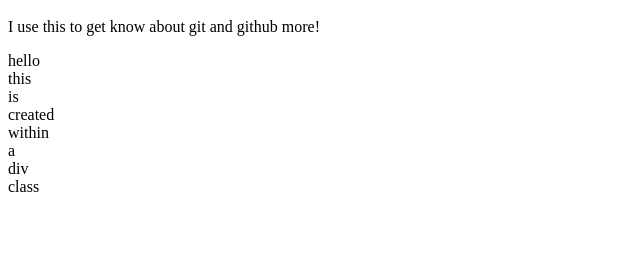
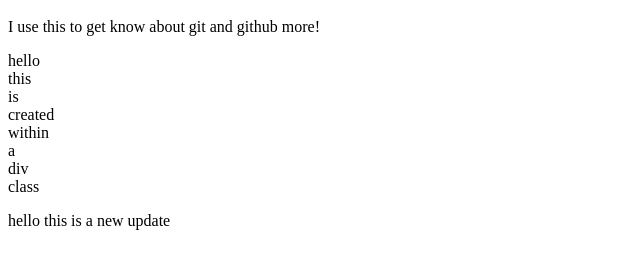
Before and after one commit to pavanuthsara/test-website, a plain HTML site: page index.html in a window 1280 px wide. Shown: the part 48-312 px from the top of the page, without its empty margins (0-640 px from the left). Drawn offline with Linux system fonts and the light colour scheme.

Commit message:
vetsion 2

```diff
--- a/index.html
+++ b/index.html
@@ -10,5 +10,7 @@
         <p>I use this to get know about git and github more!</p>
 
         <div class="class1"><p>hello this is created within a div class</p></div>
+
+        <p>hello this is a new update</p>
     </body>
 </html>
```
